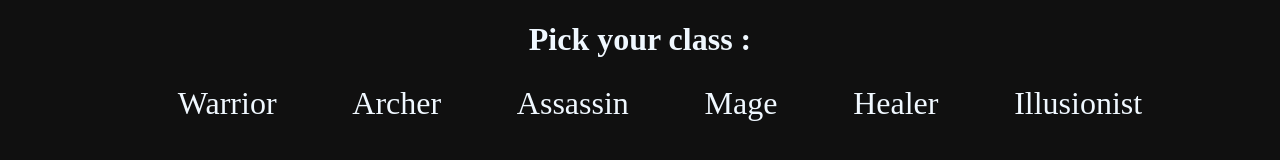
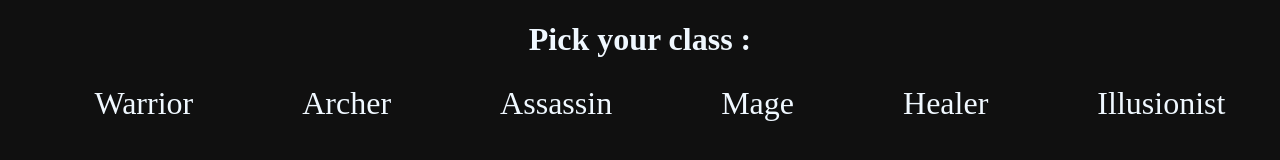
Before and after one commit to Senogy/ProjectQ, a plain HTML site: page index.html in a window 1280 px wide. Drawn offline with Linux system fonts and the light colour scheme.

Commit message:
Tweaking CSS a bit

```diff
--- a/ProjectCSS.css
+++ b/ProjectCSS.css
@@ -5,7 +5,6 @@ body
   color: aliceblue;
   text-align: center;
   margin: auto;
-  max-width: 1080px;
 }
 
 ul
```
